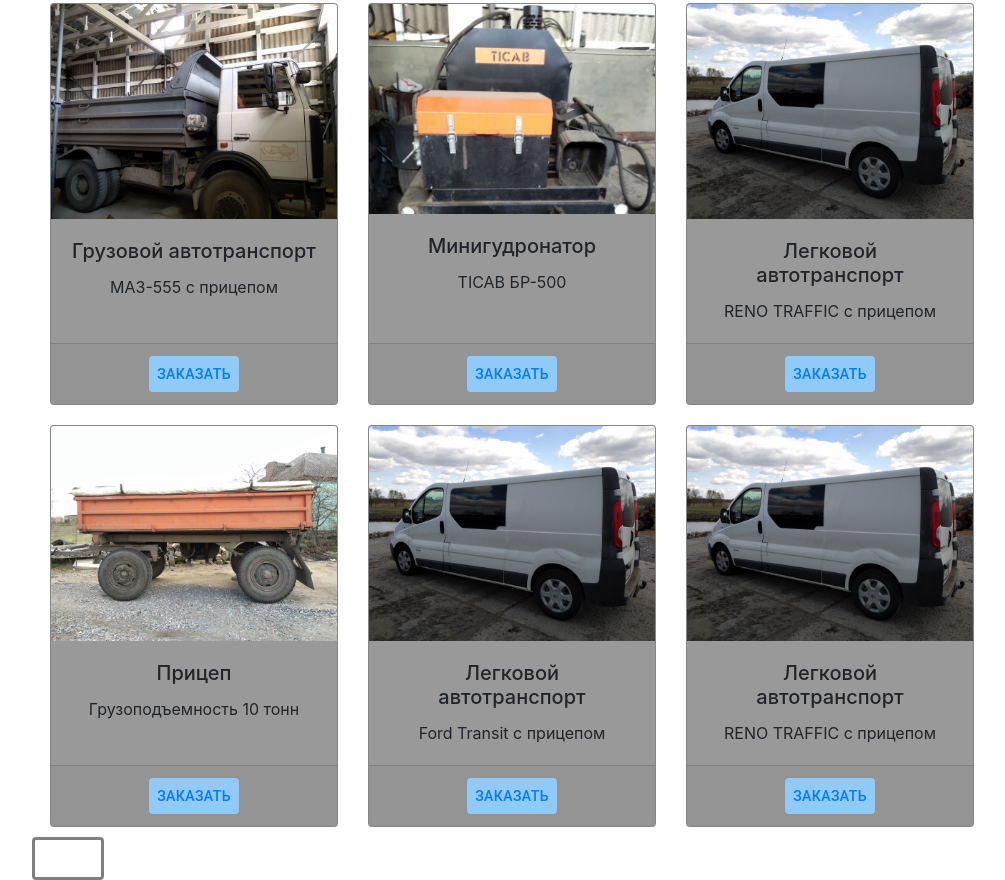
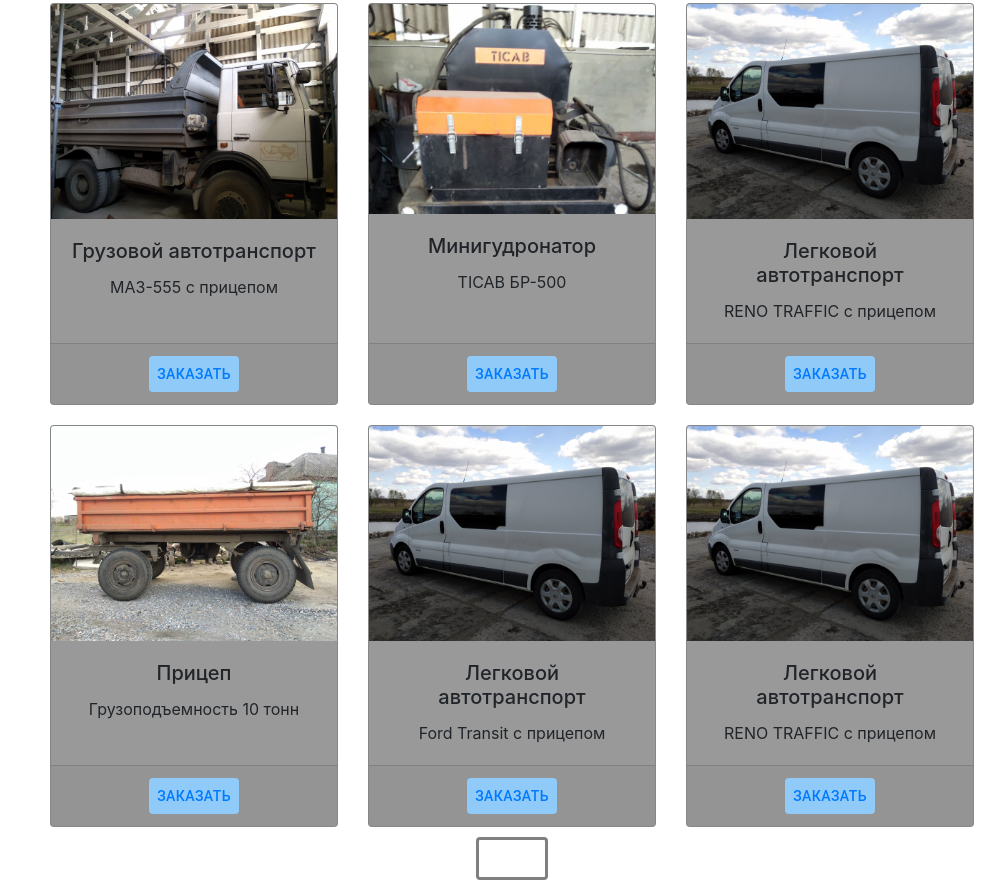
Before and after one commit to ganushkevychv/roadGatsby, a Gatsby site: page /tech in a window 1280 px wide. Shown: the part 485-1365 px from the top of the page, without its empty margins (128-1133 px from the left). Built offline with nearby package versions, Linux system fonts and the light colour scheme; Gatsby itself is replaced by a stand-in of ours.

Commit message:
.button-back styles added

```diff
--- a/src/styles/tech.scss
+++ b/src/styles/tech.scss
@@ -20,3 +20,7 @@
     text-align: center;
     color: white;
 }
+.button-back{
+    display: flex;
+    justify-content: center;
+}
```
